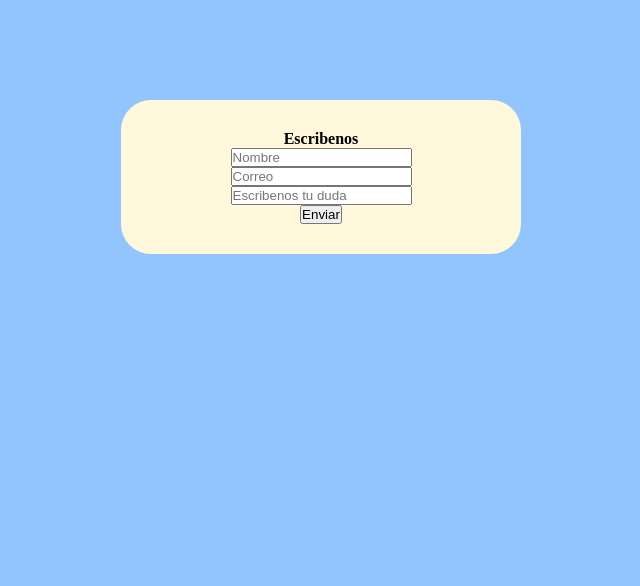
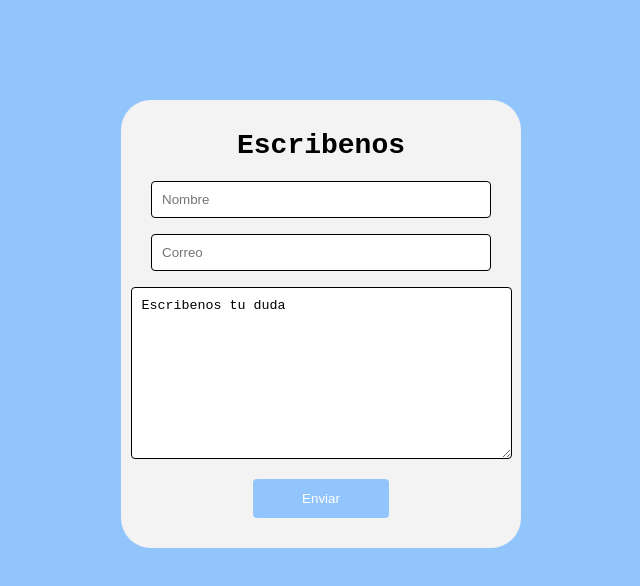
Before and after one commit to fabi1989/html-basico, a plain HTML site: page contact.html in a window 1280 px wide. Shown: the whole page, without its empty margins (319-959 px from the left). Drawn offline with Linux system fonts and the light colour scheme; files that its build step writes are made by us from their sources.

Commit message:
contacto modificado

```diff
--- a/contact.html
+++ b/contact.html
@@ -2,7 +2,7 @@
 
 <head>
   <title>contact</title>
-  <link rel="stylesheet" href="contact.css">
+  <link rel="stylesheet" href="css/contact.css">
 </head>
 
 <body>
@@ -10,8 +10,7 @@
     <h4>Escribenos</h4>
     <input class="ingreso" type="text" name="Nombre" id="Nombre" placeholder="Nombre">
     <input class="ingreso" type="text" name="Correo" id="Correo" placeholder="Correo">
-    <input class="ingreso" type="text" name="Escribenos tu duda" id="Escribenos tu duda"
-      placeholder="Escribenos tu duda">
+    <textarea name="textarea" rows="10" cols="43">Escribenos tu duda</textarea>
     <button type="submit" class="botons">Enviar</button>
   </section>
 </body>
--- a/css/contact.css
+++ b/css/contact.css
@@ -10,7 +10,7 @@ body {
 
 .form-contact {
   width: 400px;
-  background:cornsilk;
+  background: #f3f3f3;
   padding: 30px;
   margin: auto;
   margin-top: 100px;
@@ -20,3 +20,36 @@ body {
   justify-content: center;
   align-items: center;
 }
+
+.form-contact h4{
+  font-size: 28px;
+  margin-bottom: 20px;
+  text-align: center;
+  font-family: monospace;
+}
+
+.ingreso {
+  width: 100%;
+  padding: 10px;
+  border-radius: 4px;
+  margin-bottom: 16px;
+  border: 1px solid;
+}
+
+textarea {
+  border-radius: 4px;
+  margin-bottom: 20px;
+  border: 1px solid;
+  padding: 10px;
+}
+
+
+.form-contact .botons {
+  width: 40%;
+  padding: 12px;
+  border-radius: 4px;
+  border: none;
+  background-color: #92c5fc;
+  color: #ffffff;
+  cursor: pointer;
+}
```
Also changed, not shown: medias.jpg (deleted).
